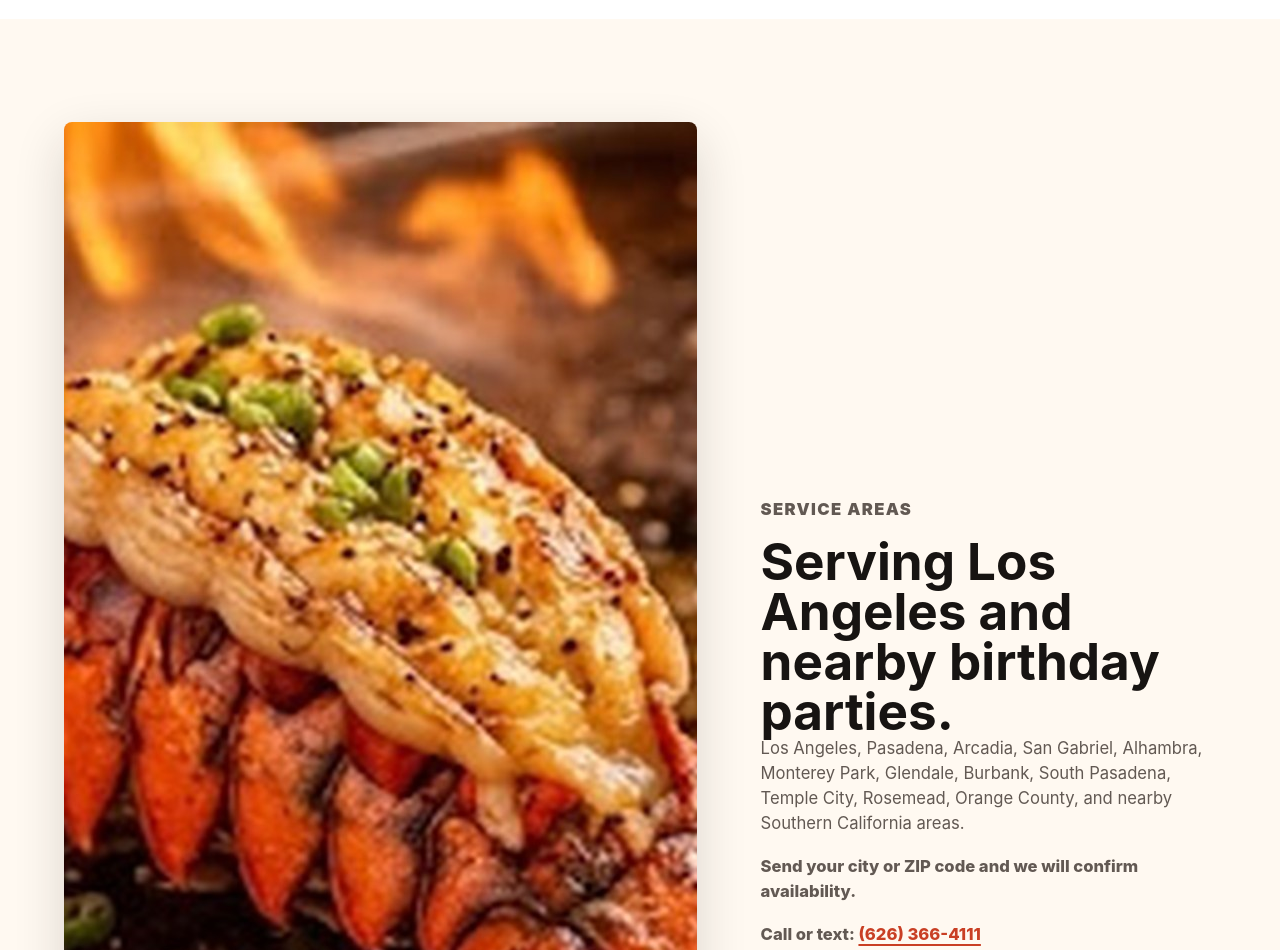
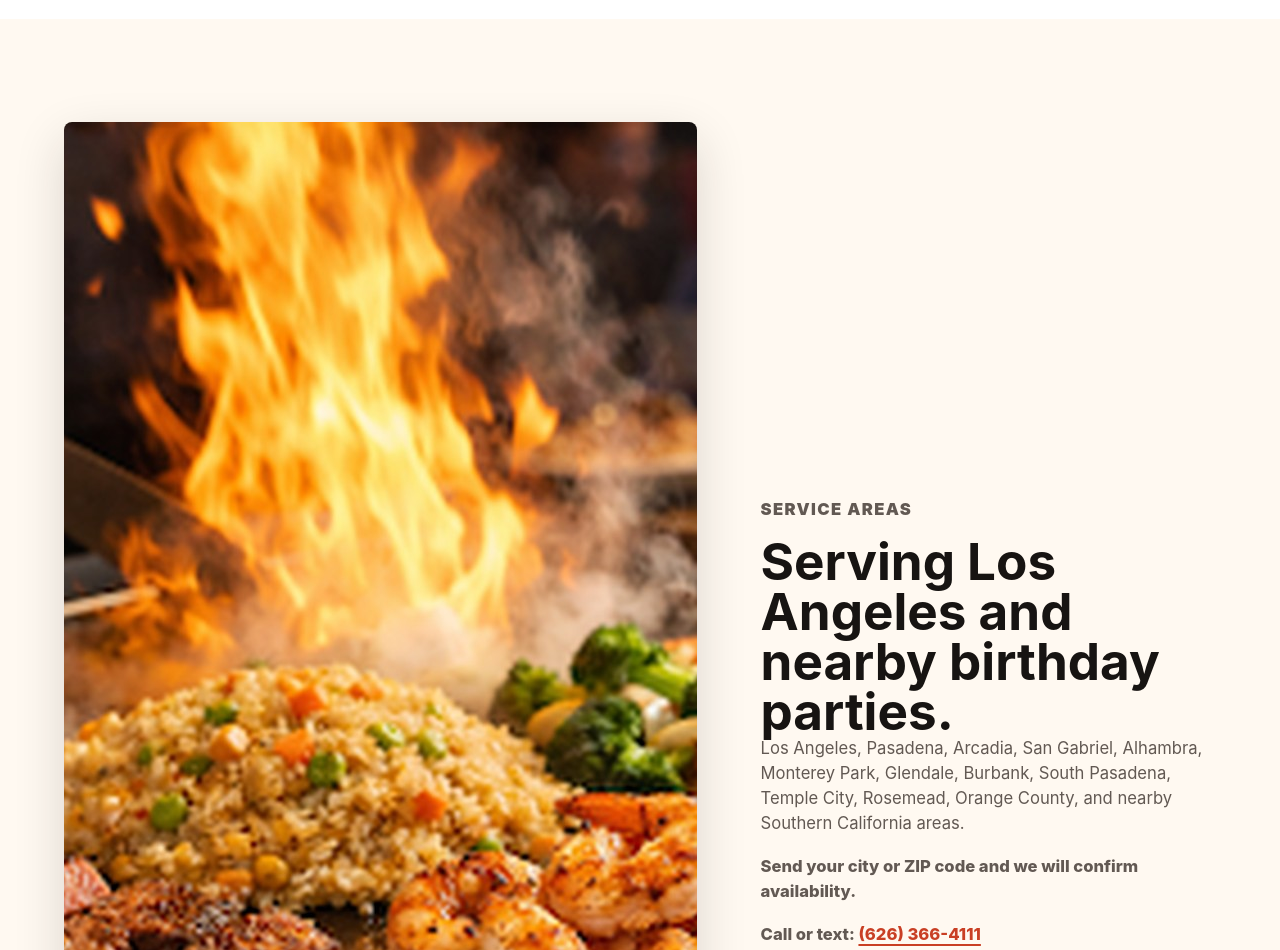
Before and after one commit to sizzlesocial2026-ctrl/sizzle-yard-hibachi, a website: page index.html in a window 1280 px wide. Shown: the part 6980-7930 px from the top of the page. Drawn offline with Linux system fonts and the light colour scheme.

Commit message:
Keep service area food image
Keep the hibachi combo image in the service area while removing private birthday background images elsewhere.

```diff
--- a/index.html
+++ b/index.html
@@ -295,7 +295,7 @@
       </section>
 
       <section class="section service-area" id="areas">
-        <img class="rounded-image" src="assets/lobster-tail.jpg" alt="Hibachi lobster tail upgrade on the grill" width="1200" height="1200">
+        <img class="rounded-image" src="assets/hibachi-combo.jpg" alt="Hibachi fried rice, shrimp, steak, chicken, and vegetables on the grill" width="1200" height="1200">
         <div>
           <p class="eyebrow">Service areas</p>
           <h2>Serving Los Angeles and nearby birthday parties.</h2>
```
